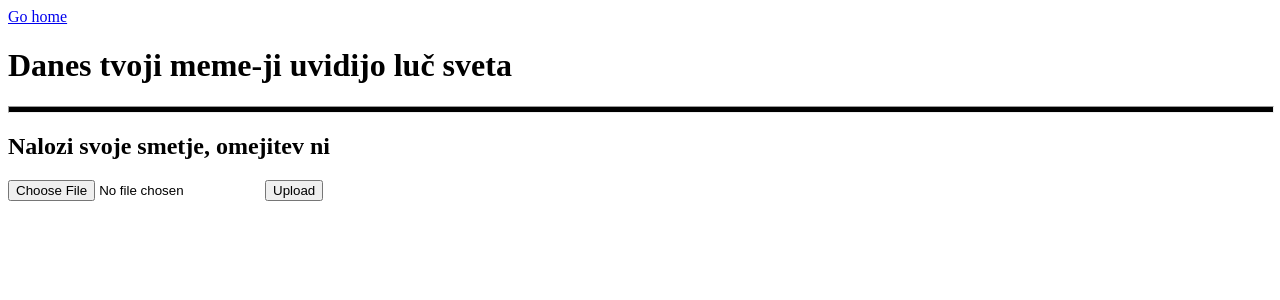
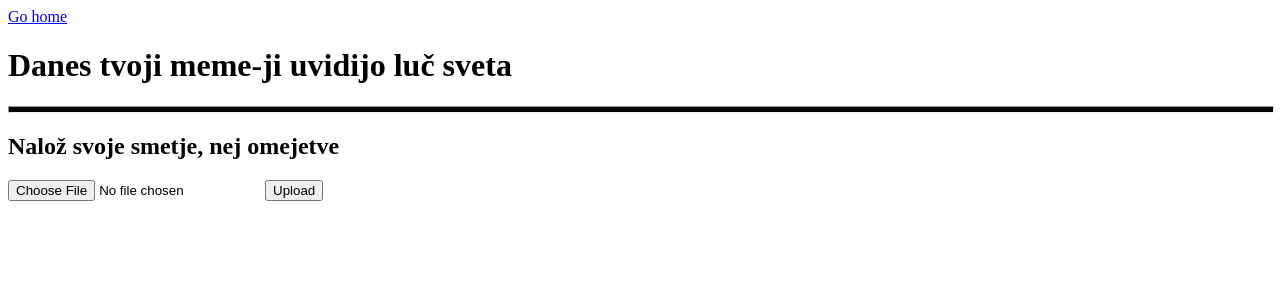
Before and after one commit to mlubej/hehormeh, a Flask app: template hehormeh/templates/upload.html in a window 1280 px wide. Shown: the top 300 px of the page. Run offline with Flask 3, Linux system fonts and the light colour scheme; the template is opened without the code that fills it, so the values that code supplies are empty; parts of the project's set-up code (start-up, migrations or seed data) failed here and were passed over.

Commit message:
humor >9000

```diff
--- a/hehormeh/templates/upload.html
+++ b/hehormeh/templates/upload.html
@@ -31,7 +31,7 @@
     <!-- Handle trash category -->
     <hr style="width: 100%; height: 5px; background-color: black" />
 
-    <h2>Nalozi svoje smetje, omejitev ni</h2>
+    <h2>Nalož svoje smetje, nej omejetve</h2>
     <form method="post" enctype="multipart/form-data">
       <input type="file" name="file" />
       <input type="submit" value="Upload" />
```
